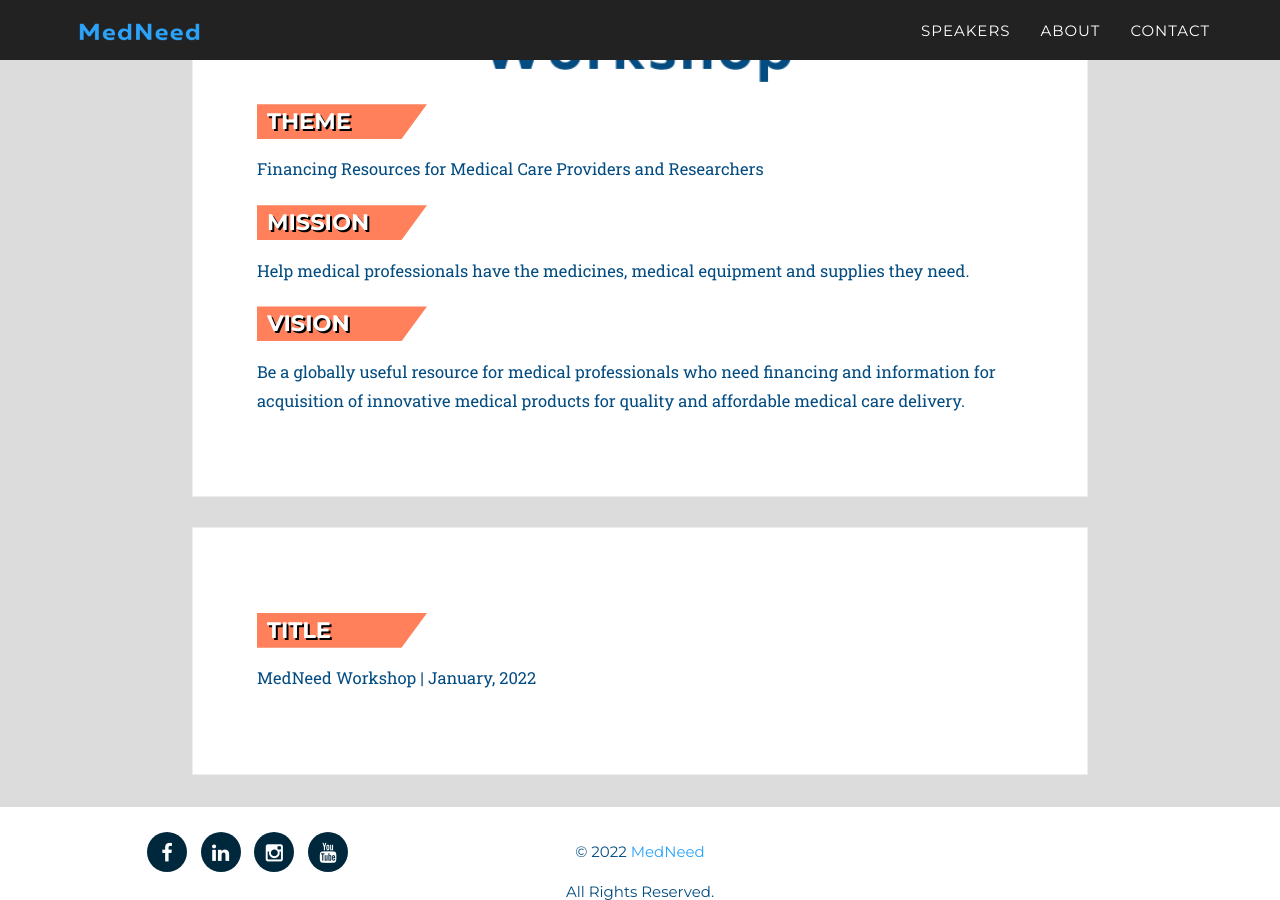
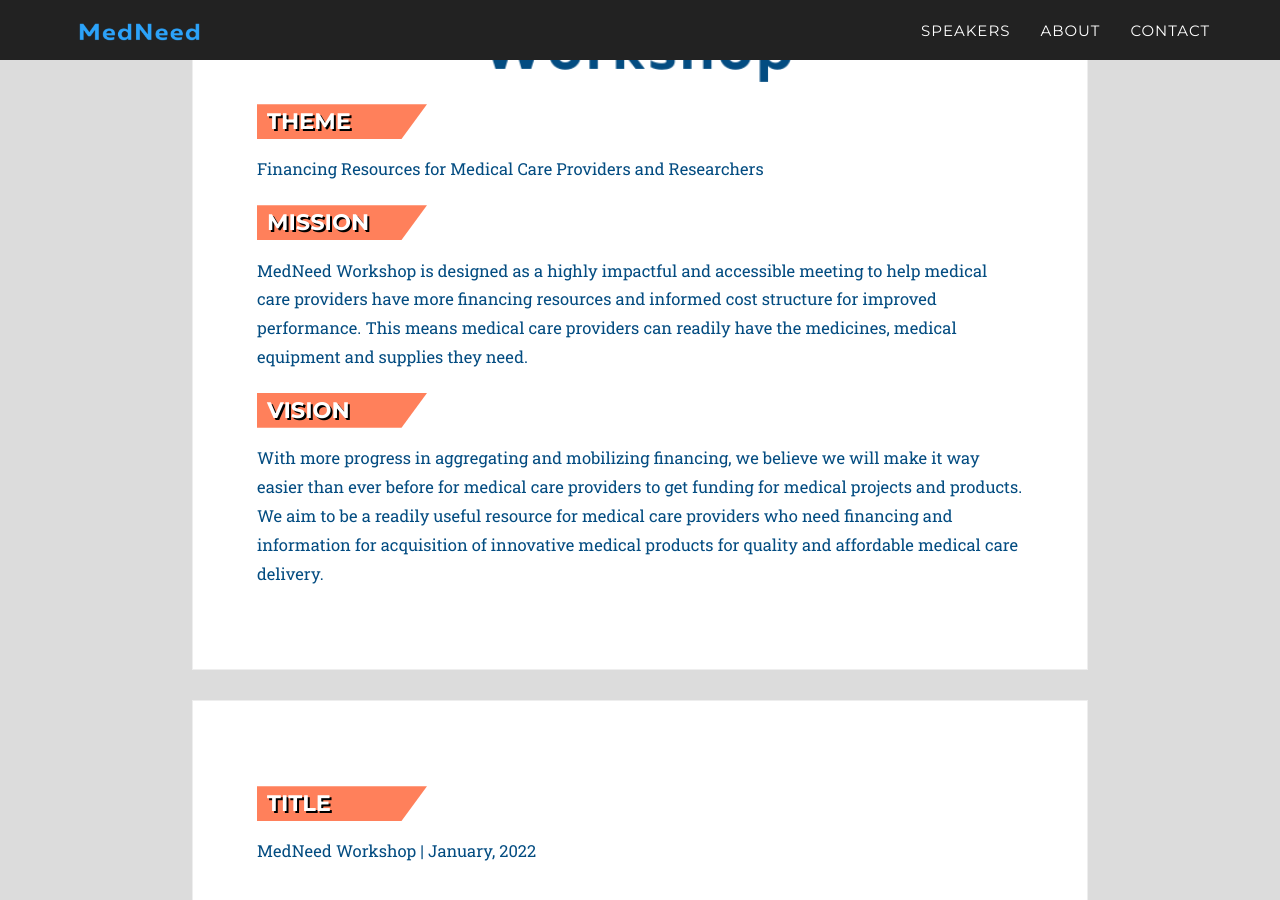
Before and after one commit to Iraneus/workshop, a Jekyll site: the page built from _2017_pages/about.html, in a window 1280 px wide and 900 px high, scrolled down 321 px. Built offline with Jekyll 4.4.1, drawn with Linux system fonts in a browser that asks for light colours; some web fonts are replaced.

Commit message:
about updates

```diff
--- a/_2017_pages/about.html
+++ b/_2017_pages/about.html
@@ -23,10 +23,12 @@
       <h2 class="second">Mission</h2>
 
       <p>
-        Help medical professionals have the medicines, medical equipment and supplies they need.</p>
+          MedNeed Workshop is designed as a highly impactful and accessible meeting to help medical care providers have more financing resources and informed cost structure for improved performance.
+          This means medical care providers can readily have the medicines, medical equipment and supplies they need.</p>
 
       <h2 class="second">Vision</h2>
-      <p>Be a globally useful resource for medical professionals who need financing and information for acquisition of innovative medical products for quality and affordable medical care delivery.</p>
+      <p>With more progress in aggregating and mobilizing financing, we believe we will make it way easier than ever before for medical care providers to get funding for medical projects and products.
+        We aim to be a readily useful resource for medical care providers who need financing and information for acquisition of innovative medical products for quality and affordable medical care delivery.</p>
 
 
       <!--<h2 class="first">Objectives</h2>
```
